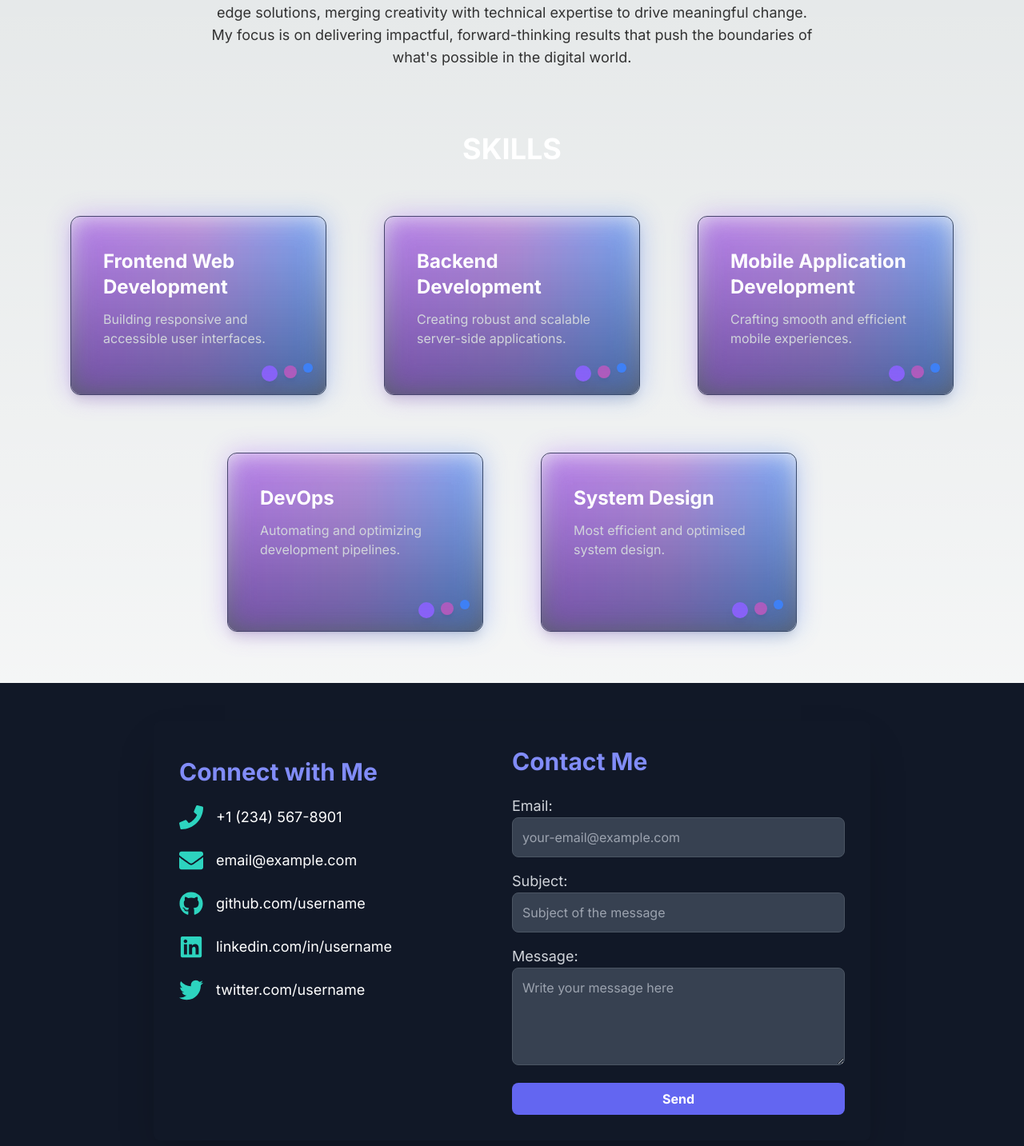
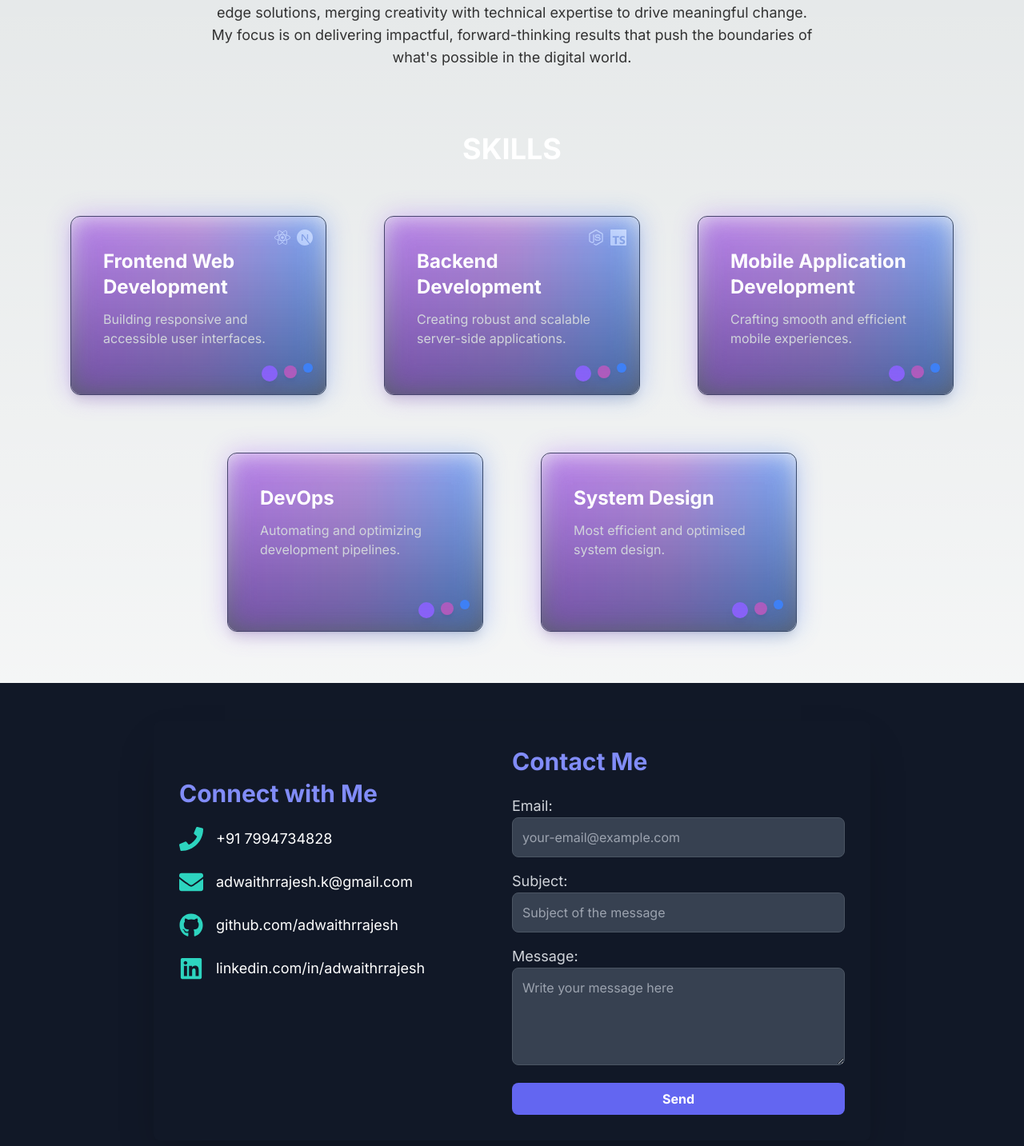
Before and after one commit to adwaithrrajesh/WebPortfolio, a Next.js app: page / in a window 1280 px wide. Shown: the part 958-2391 px from the top of the page at 80% size. Built offline with nearby package versions, Linux system fonts and the light colour scheme.

Commit message:
fixed some bugs and added logo in the card detials

```diff
--- a/package.json
+++ b/package.json
@@ -26,6 +26,8 @@
   "eslint-config-next": "14.2.5",
   "postcss": "^8",
   "tailwindcss": "^3.4.1",
-    "typescript": "^5.5.4"
+  "typescript": "^5.5.4",
+  "next": "^14.2.5"
 }
+
 }
--- a/src/components/about.tsx
+++ b/src/components/about.tsx
@@ -42,7 +42,7 @@ const About = () => {
         key={index}
         style={{
           color: calculateLetterColor(index),
-          transition: 'color 0.5s ease',
+          transition: 'color 0.3s ease',
         }}
       >
         {char}
--- a/src/components/contact.tsx
+++ b/src/components/contact.tsx
@@ -31,23 +31,19 @@ const Contact: React.FC = () => {
           <h2 className="text-3xl font-bold text-center lg:text-left text-indigo-400">Connect with Me</h2>
           <div className="flex items-center space-x-4">
             <FaPhone className="text-3xl text-teal-400" />
-            <p className="text-lg">+1 (234) 567-8901</p>
+            <p className="text-lg">+91 7994734828</p>
           </div>
           <div className="flex items-center space-x-4">
             <FaEnvelope className="text-3xl text-teal-400" />
-            <p className="text-lg">email@example.com</p>
+            <p className="text-lg">adwaithrrajesh.k@gmail.com</p>
           </div>
           <div className="flex items-center space-x-4">
             <FaGithub className="text-3xl text-teal-400" />
-            <a href="https://github.com/username" target="_blank" rel="noopener noreferrer" className="text-lg hover:underline">github.com/username</a>
+            <a href="https://github.com/adwaithrrajesh" target="_blank" rel="noopener noreferrer" className="text-lg hover:underline">github.com/adwaithrrajesh</a>
           </div>
           <div className="flex items-center space-x-4">
             <FaLinkedin className="text-3xl text-teal-400" />
-            <a href="https://linkedin.com/in/username" target="_blank" rel="noopener noreferrer" className="text-lg hover:underline">linkedin.com/in/username</a>
-          </div>
-          <div className="flex items-center space-x-4">
-            <FaTwitter className="text-3xl text-teal-400" />
-            <a href="https://twitter.com/username" target="_blank" rel="noopener noreferrer" className="text-lg hover:underline">twitter.com/username</a>
+            <a href="https://www.linkedin.com/in/adwaith-r-rajesh-333545243/" target="_blank" rel="noopener noreferrer" className="text-lg hover:underline">linkedin.com/in/adwaithrrajesh</a>
           </div>
         </div>
 
--- a/src/components/skills.tsx
+++ b/src/components/skills.tsx
@@ -3,13 +3,35 @@
 import React, { useEffect } from 'react';
 import { motion, useAnimation } from 'framer-motion';
 import { useInView } from 'react-intersection-observer';
+import { FaReact, FaNodeJs, FaDocker } from 'react-icons/fa';
+import { SiTypescript, SiNextdotjs} from 'react-icons/si';
 
 const skills = [
-  { title: 'Frontend Web Development', description: 'Building responsive and accessible user interfaces.' },
-  { title: 'Backend Development', description: 'Creating robust and scalable server-side applications.' },
-  { title: 'Mobile Application Development', description: 'Crafting smooth and efficient mobile experiences.' },
-  { title: 'DevOps', description: 'Automating and optimizing development pipelines.' },
-  { title: 'System Design', description: 'Most efficient and optimised system design.' }
+  {
+    title: 'Frontend Web Development',
+    description: 'Building responsive and accessible user interfaces.',
+    icons: [<FaReact key="react" />, <SiNextdotjs key="next" />]
+  },
+  {
+    title: 'Backend Development',
+    description: 'Creating robust and scalable server-side applications.',
+    icons: [<FaNodeJs key="node" />, <SiTypescript key="typescript" />]
+  },
+  {
+    title: 'Mobile Application Development',
+    description: 'Crafting smooth and efficient mobile experiences.',
+    icons: []
+  },
+  {
+    title: 'DevOps',
+    description: 'Automating and optimizing development pipelines.',
+    icons: []
+  },
+  {
+    title: 'System Design',
+    description: 'Most efficient and optimised system design.',
+    icons: []
+  }
 ];
 
 const Skills: React.FC = () => {
@@ -70,6 +92,15 @@ const Skills: React.FC = () => {
               <p className="text-gray-300">{skill.description}</p>
             </div>
 
+            {/* Icons */}
+            <div className="absolute top-4 right-4 flex flex-wrap gap-2">
+              {skill.icons.map((icon, i) => (
+                <div key={i} className="text-white text-xl">
+                  {icon}
+                </div>
+              ))}
+            </div>
+
             {/* Floating Icons or Decorative Elements */}
             <div className="absolute bottom-4 right-4 flex space-x-2">
               <motion.div
```
Also changed, not shown: 1 other file (tests, documents, lock files or other folders). Lines whose indentation alone changed are shown as unchanged.
